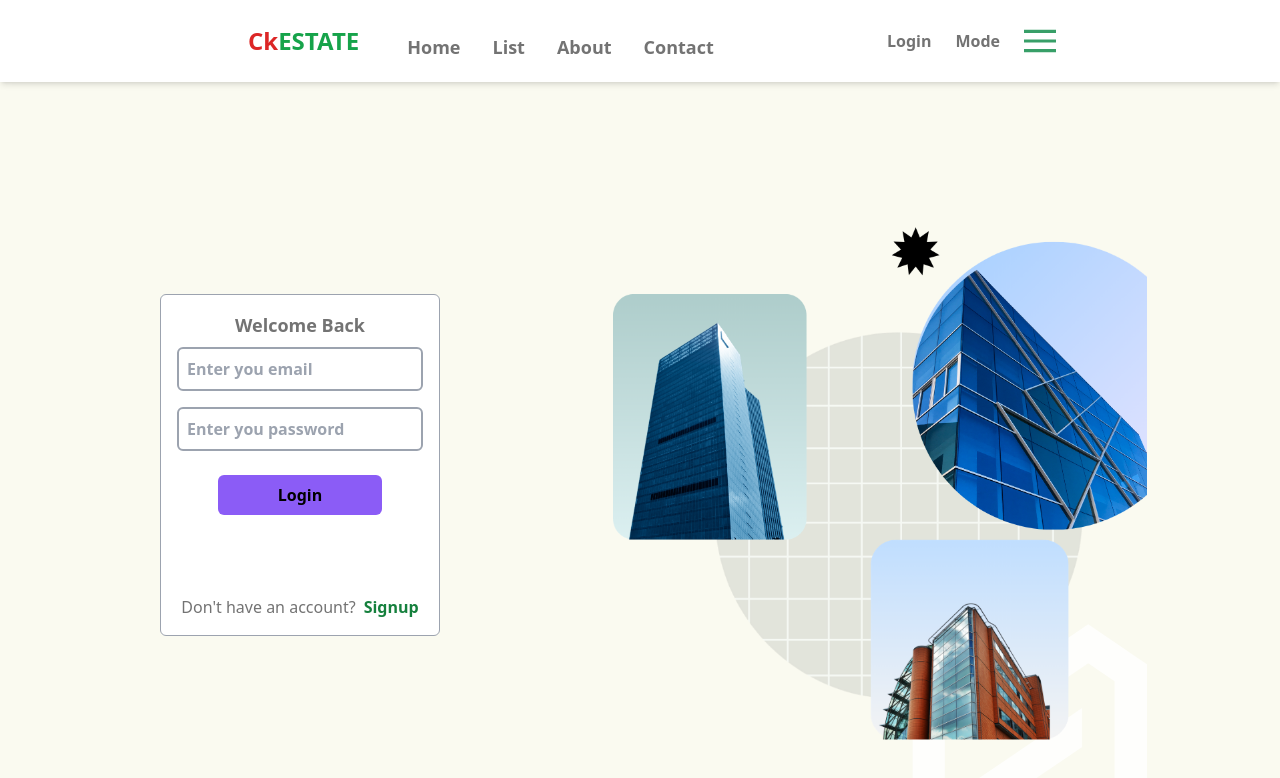
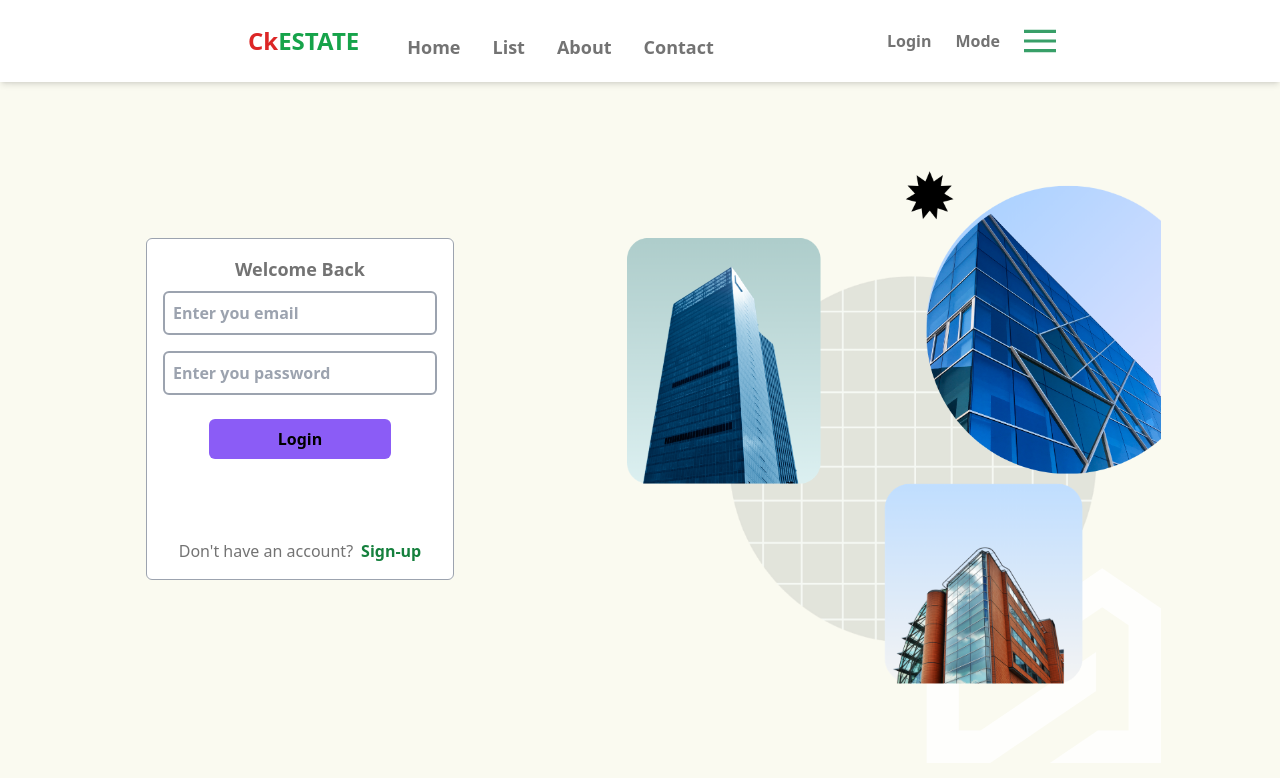
Before and after one commit to hi-chandan/Travel-And-Stay-Booking-App, a Next.js app: page /login in a window 1280 px wide. Shown: the top 778 px of the page. Built offline with nearby package versions, Linux system fonts and the light colour scheme.

Commit message:
change login and registeration padding

```diff
--- a/src/app/(page)/login/page.jsx
+++ b/src/app/(page)/login/page.jsx
@@ -37,7 +37,7 @@ const Page = () => {
   };
 
   return (
-    <div className=" p-20 max-sm:flex-col  w-full flex sm:ml-20 justify-center items-center gap-10    ">
+    <div className=" p-6 max-sm:flex-col  w-full flex sm:ml-20 justify-center items-center gap-10    ">
       <div className="flex flex-col max-sm:w-full  w-1/4  rounded-md justify-center items-center p-4 bg-card text-copy-secondary  sm:mb-20  border  border-border  ">
         <h1 className="text-lg font-bold">Welcome Back </h1>
         <form
@@ -67,7 +67,7 @@ const Page = () => {
             href={"/registration"}
             className="text-green-700 pl-2 font-bold"
           >
-            Signup
+            Sign-up
           </Link>
         </span>
       </div>
--- a/src/app/(page)/registration/page.jsx
+++ b/src/app/(page)/registration/page.jsx
@@ -38,7 +38,7 @@ const Page = () => {
   };
 
   return (
-    <div className=" pt-20 max-sm:flex-col w-full flex sm:ml-20 justify-center items-center gap-10    ">
+    <div className=" pt-6 max-sm:flex-col w-full flex sm:ml-20 justify-center items-center gap-10    ">
       <div className="flex flex-col max-sm:w-full  w-1/4  rounded-md justify-center items-center p-4 bg-card text-copy-secondary  sm:mb-20  border  border-border  ">
         <h1 className="text-lg font-bold">Welcome</h1>
         <form
```
